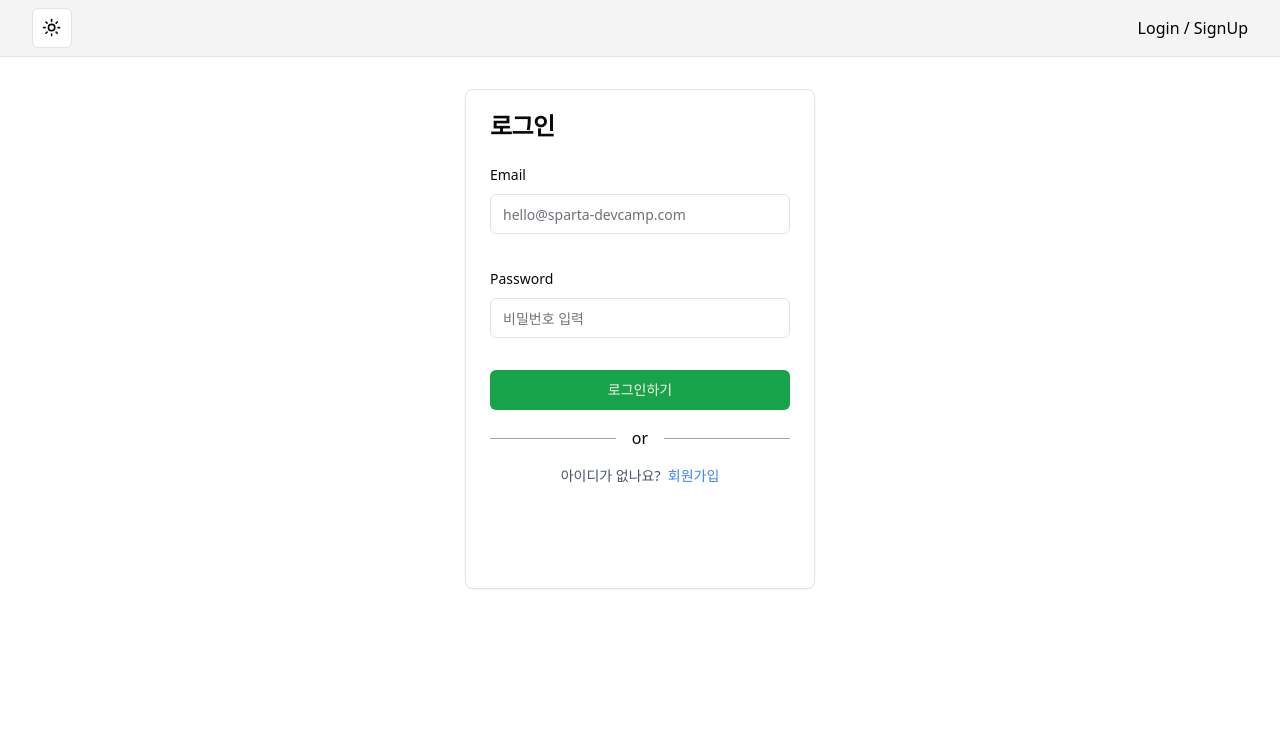
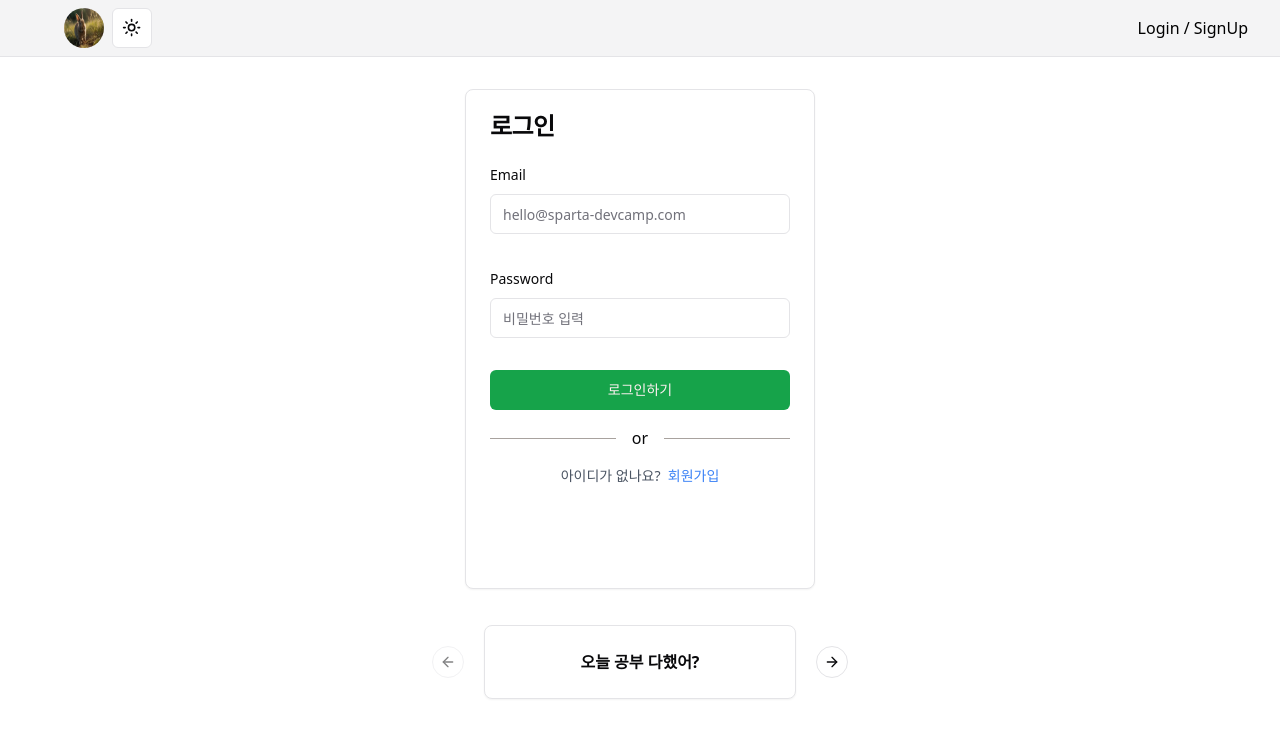
Before and after one commit to Wuid0801/Login-SignUp-dev, a React (Vite) app: page / in a window 1280 px wide. Shown: the top 738 px of the page. Built offline with nearby package versions, Linux system fonts and the light colour scheme.

Commit message:
[FEAT] avatar, footer 추가 2024.03.22 1. shadcn/ui의 avatar를 추가하고 임의의 이미지를 넣었습니다. 2. shadcn/ui의 carousel을 이용해 간단한 할일 태그 footer를 만들었습니다. 2-2. aspect-square에서 aspect-auto로 변경해 크기를 맞추었습니다.

```diff
--- a/db.json
+++ b/db.json
@@ -1,3 +1,12 @@
 {
-    "users": []
+  "users": [
+    {
+      "id": "52c1",
+      "Name": "강혜성",
+      "Email": "pig10326@naver.com",
+      "Password": "pig10326!",
+      "CallNumber": "01058511751",
+      "Framework": "admin"
+    }
+  ]
 }
--- a/package.json
+++ b/package.json
@@ -11,6 +11,7 @@
   },
   "dependencies": {
     "@hookform/resolvers": "^3.3.4",
+    "@radix-ui/react-avatar": "^1.0.4",
     "@radix-ui/react-dropdown-menu": "^2.0.6",
     "@radix-ui/react-label": "^2.0.2",
     "@radix-ui/react-select": "^2.0.0",
--- /dev/null
+++ b/src/components/Footer.tsx
@@ -0,0 +1,53 @@
+import React, { useRef } from 'react';
+import {
+    Carousel,
+    CarouselContent,
+    CarouselItem,
+    CarouselNext,
+    CarouselPrevious,
+} from '@/components/ui/carousel';
+import { CardBox } from './ui/card';
+
+const messages = [
+    '오늘 공부 다했어?',
+    'TIL 적었어?',
+    '잠은 푹 잤어?',
+    '운동은 했어?',
+    '물 한 모금 마셨어?',
+];
+
+export const Footer = () => {
+    const usedMessagesRef = useRef<string[]>([]);
+
+    const getRandomMessage = () => {
+        const availableMessages = messages.filter(message => !usedMessagesRef.current.includes(message));
+        const randomIndex = Math.floor(Math.random() * availableMessages.length);
+        const randomMessage = availableMessages[randomIndex];
+        usedMessagesRef.current.push(randomMessage);
+        return randomMessage;
+    };
+
+    return (
+        <div className="flex justify-center">
+            <Carousel className="w-full max-w-xs">
+                <CarouselContent>
+                    {Array.from({ length: 5 }).map((_, index) => (
+                        <CarouselItem key={index}>
+                            <div className="p-1">
+                                <CardBox.Card>
+                                    <CardBox.CardContent className="flex aspect-auto items-center justify-center p-6 text-center">
+                                        <span className="font-bold">
+                                            {getRandomMessage()}
+                                        </span>
+                                    </CardBox.CardContent>
+                                </CardBox.Card>
+                            </div>
+                        </CarouselItem>
+                    ))}
+                </CarouselContent>
+                <CarouselPrevious />
+                <CarouselNext />
+            </Carousel>
+        </div>
+    );
+};
--- a/src/components/Layout.tsx
+++ b/src/components/Layout.tsx
@@ -1,6 +1,7 @@
 import React from 'react';
 import { Outlet } from 'react-router-dom';
 import { Navbar } from './Navbar';
+import { Footer } from './Footer';
 
 const Layout: React.FC = () => {
     return (
@@ -9,6 +10,7 @@ const Layout: React.FC = () => {
             <div className="grid place-items-center py-8">
                 <Outlet />
             </div>
+            <Footer />
         </>
     );
 };
--- a/src/components/Navbar.tsx
+++ b/src/components/Navbar.tsx
@@ -1,19 +1,22 @@
 import { ModeToggle } from './mode-toggle';
+import { Avatar, AvatarFallback, AvatarImage } from '@/components/ui/avatar';
 import { Link } from 'react-router-dom';
 export const Navbar = () => {
     return (
         <>
             <div className="bg-zinc-100 py-2 border-b border-s-zinc-200 w-full z-10 top-0">
                 <div className="container flex items-center justify-between">
-                    <ModeToggle />
-                    <div  className="text-black">
-                        <Link to="/" >
-                            Login
-                        </Link>
+                    <div className='container flex gap-2'>
+                        <Avatar>
+                            <AvatarImage src="/avatar.webp" alt="@shadcn"/>
+                            <AvatarFallback>CN</AvatarFallback>
+                        </Avatar>
+                        <ModeToggle />
+                    </div>
+                    <div className="text-black">
+                        <Link to="/">Login</Link>
                         &nbsp;/&nbsp;
-                        <Link to="/signup">
-                            SignUp
-                        </Link>
+                        <Link to="/signup">SignUp</Link>
                     </div>
                 </div>
             </div>
--- /dev/null
+++ b/src/components/ui/avatar.tsx
@@ -0,0 +1,48 @@
+import * as React from "react"
+import * as AvatarPrimitive from "@radix-ui/react-avatar"
+
+import { cn } from "@/lib/utils"
+
+const Avatar = React.forwardRef<
+  React.ElementRef<typeof AvatarPrimitive.Root>,
+  React.ComponentPropsWithoutRef<typeof AvatarPrimitive.Root>
+>(({ className, ...props }, ref) => (
+  <AvatarPrimitive.Root
+    ref={ref}
+    className={cn(
+      "relative flex h-10 w-10 shrink-0 overflow-hidden rounded-full",
+      className
+    )}
+    {...props}
+  />
+))
+Avatar.displayName = AvatarPrimitive.Root.displayName
+
+const AvatarImage = React.forwardRef<
+  React.ElementRef<typeof AvatarPrimitive.Image>,
+  React.ComponentPropsWithoutRef<typeof AvatarPrimitive.Image>
+>(({ className, ...props }, ref) => (
+  <AvatarPrimitive.Image
+    ref={ref}
+    className={cn("aspect-square h-full w-full", className)}
+    {...props}
+  />
+))
+AvatarImage.displayName = AvatarPrimitive.Image.displayName
+
+const AvatarFallback = React.forwardRef<
+  React.ElementRef<typeof AvatarPrimitive.Fallback>,
+  React.ComponentPropsWithoutRef<typeof AvatarPrimitive.Fallback>
+>(({ className, ...props }, ref) => (
+  <AvatarPrimitive.Fallback
+    ref={ref}
+    className={cn(
+      "flex h-full w-full items-center justify-center rounded-full bg-muted",
+      className
+    )}
+    {...props}
+  />
+))
+AvatarFallback.displayName = AvatarPrimitive.Fallback.displayName
+
+export { Avatar, AvatarImage, AvatarFallback }
```
Also changed, not shown: public/avatar.webp (added), 1 other file (tests, documents, lock files or other folders).
